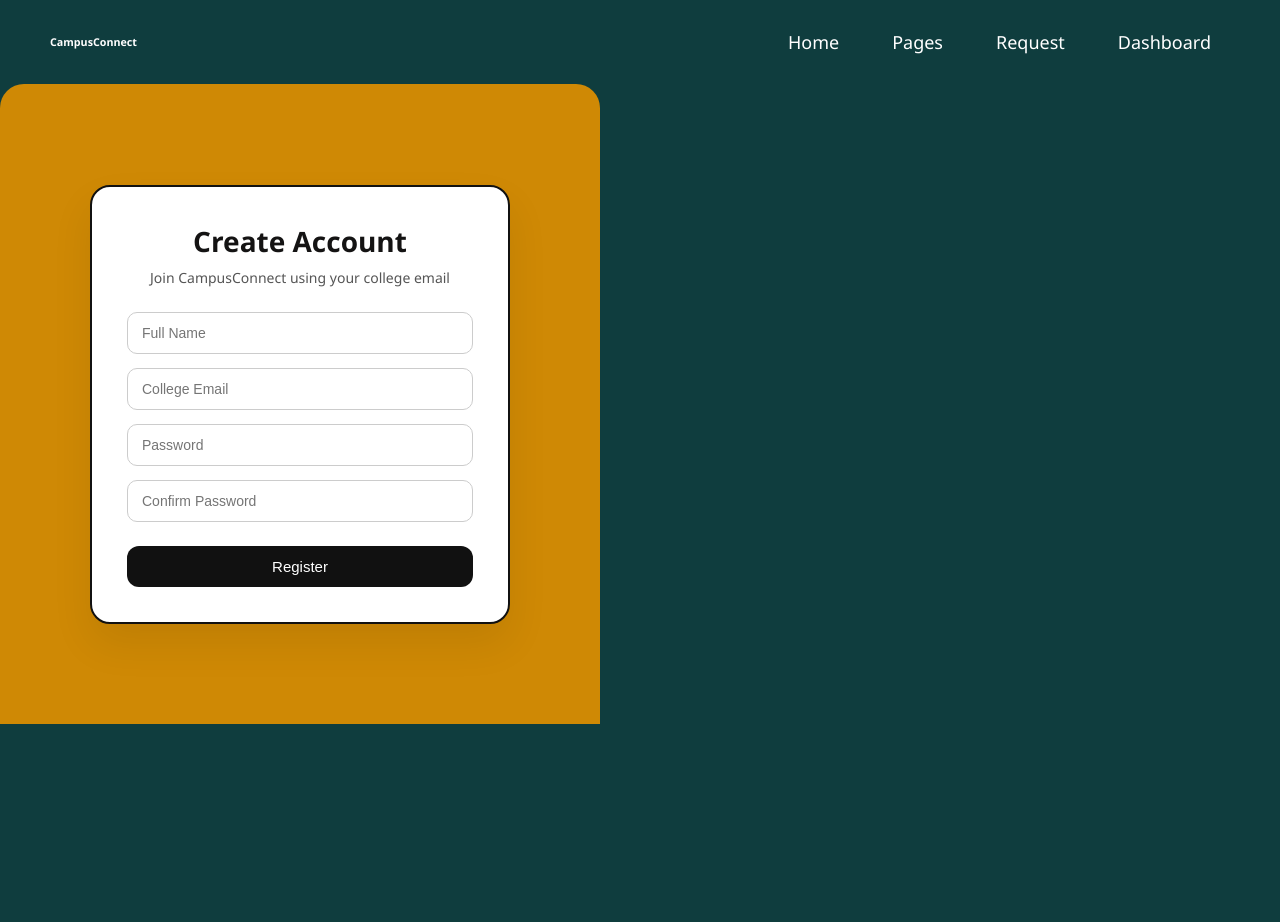
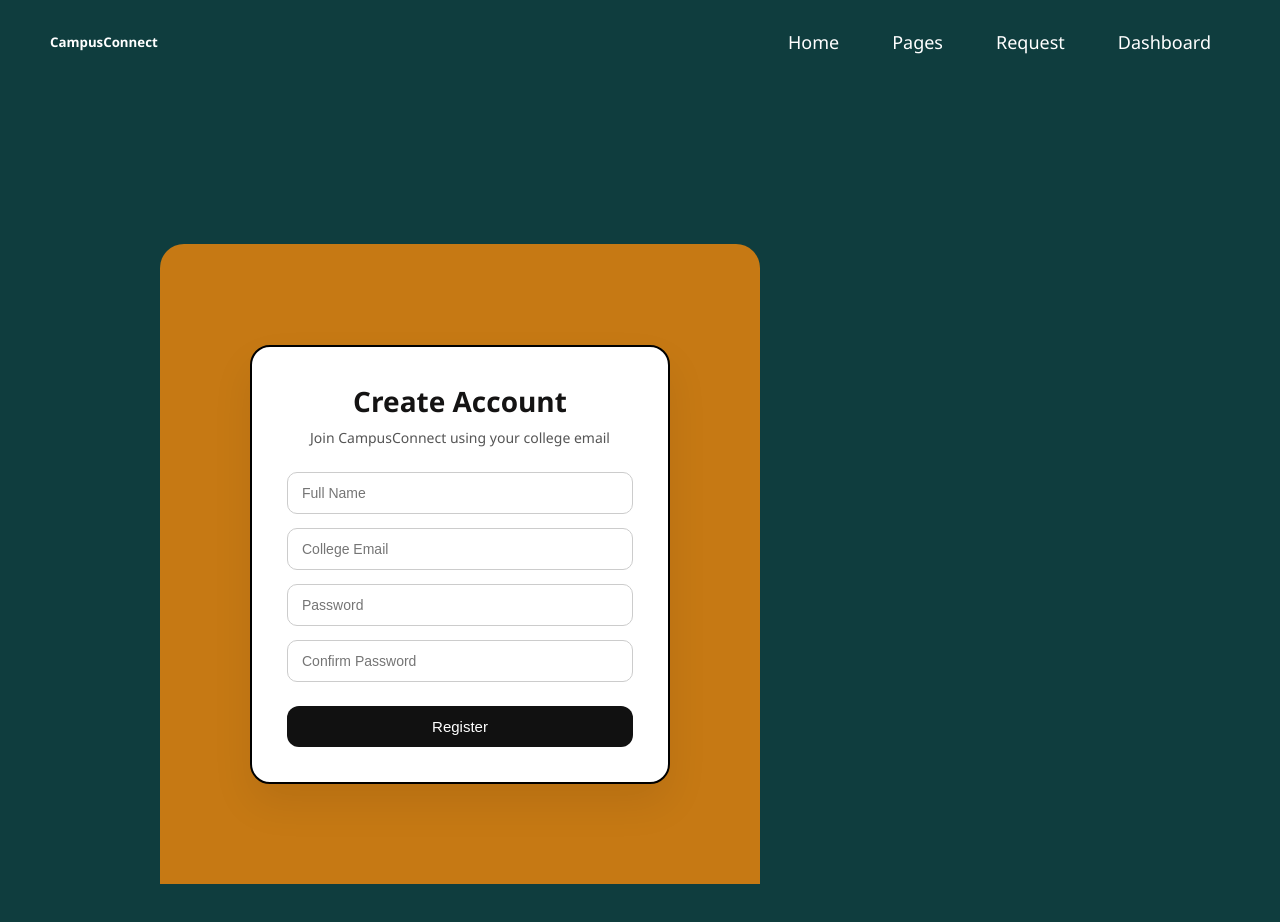
Before and after one commit to nittianchandani-1931/Campus-Connect, a Next.js app in the folder client/: page /register in a window 1280 px wide. Shown: the top 922 px of the page. Before the commit the page ends 800 px from the top, so only its background shows below. Built offline with nearby package versions, Linux system fonts and the light colour scheme.

Commit message:
changes in layoutand globals css

```diff
--- a/client/app/globals.css
+++ b/client/app/globals.css
@@ -1,3 +1,7 @@
+@tailwind base;
+@tailwind components;
+@tailwind utilities;
+
 * {
   margin: 0;
   padding: 0;
@@ -24,7 +28,6 @@ header {
   align-items: center;
   padding: 30px 50px;
 }
-
 
 h1 {
   font-size: 80px;
@@ -61,14 +64,13 @@ section:first-of-type p:first-child {
 
 section:first-of-type p:last-child {
   font-size: 16px;
-  color: rgb(223 ,117,12);
+  color: rgb(223, 117, 12);
 }
 section:last-of-type {
-  background-color: #7aa08db5;
-  color: #111827;
+  background-color: #cd8b29;
+  color: rgb(37, 37, 75);
   padding: 60px;
   border-radius: 24px 24px 0 0;
-  /* border: 2px solid rgb(211, 106, 8); */
 }
 
 section h3 {
@@ -76,7 +78,6 @@ section h3 {
   font-weight: 700;
   text-align: center;
   margin-bottom: 40px;
-
 }
 
 article {
@@ -93,28 +94,30 @@ article h4 {
   font-size: 18px;
   font-weight: 700;
   margin-bottom: 6px;
-    color: rgb(223, 117, 12);
+  color: rgb(223, 117, 12);
+}
 
+article p {
+  color: rgb(35, 61, 91);
 }
 .auth-wrapper {
   min-height: 80vh;
-    width: 100vw;
-  background-color: rgb(207, 137, 5) !important;
-  padding-left: 4rem;
-
+  width: 100vw;
+  background-color: rgb(198, 121, 20) !important;
+  padding-left: 5rem 5rem 5rem 5rem;
+  margin: 10rem 10rem 10rem 10rem;
   display: flex;
   align-items: center;
   justify-content: center;
-
 }
 
 .auth-card {
   width: 100%;
   max-width: 420px;
   padding: 35px;
-  border: 2px solid #111;
+  border: 2px solid black;
   border-radius: 20px;
-  background: #fff;;
+  background: #fff;
   box-shadow: 0 20px 40px rgba(0, 0, 0, 0.08);
   text-align: center;
 }
--- a/client/app/layout.jsx
+++ b/client/app/layout.jsx
@@ -9,22 +9,20 @@ export default function RootLayout({ children }) {
   return (
     <html lang="en">
       <body>
-        {/* Navbar */}
         <header className="navbar">
-          <h6 className="logo">CampusConnect</h6>
+          <h5 className="logo">CampusConnect</h5>
 
           <nav className="nav-links">
             <Link href="/">Home</Link>
             <Link href="/">Pages</Link>
             <Link href="/request">Request</Link>
             <Link href="/">Dashboard</Link>
+
           </nav>
         </header>
 
-        {/* Page Content */}
-        {/* <main className="page-wrapper"> */}
-          {children}
-          {/* </main> */}
+
+        {children}
       </body>
     </html>
   );
--- a/client/package.json
+++ b/client/package.json
@@ -9,6 +9,7 @@
     "lint": "eslint"
   },
   "dependencies": {
+    "lucide-react": "^0.562.0",
     "next": "16.1.1",
     "react": "19.2.3",
     "react-dom": "19.2.3"
```
Also changed, not shown: client/public/notes.jpg (added), 1 other file (tests, documents, lock files or other folders).
